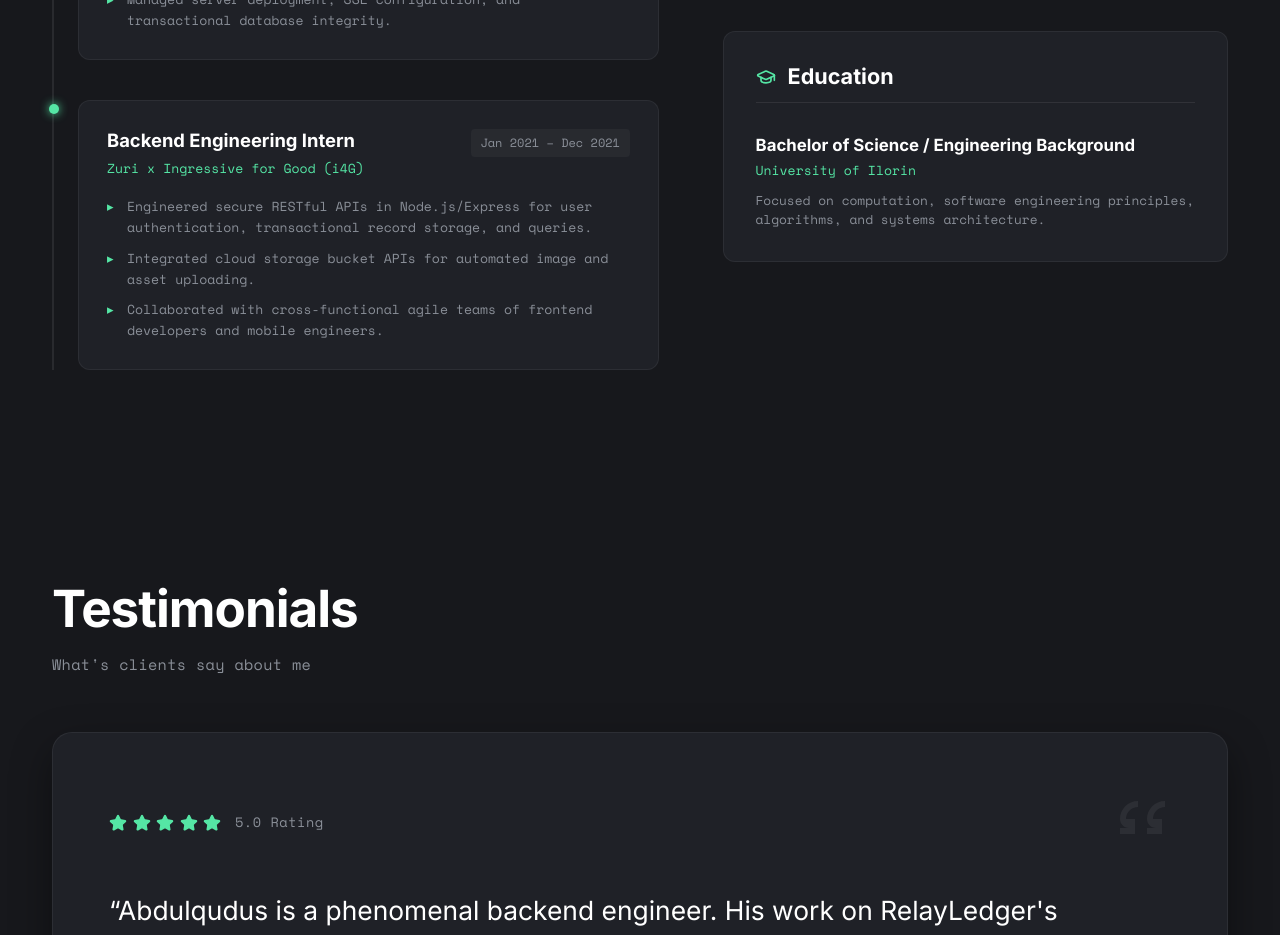
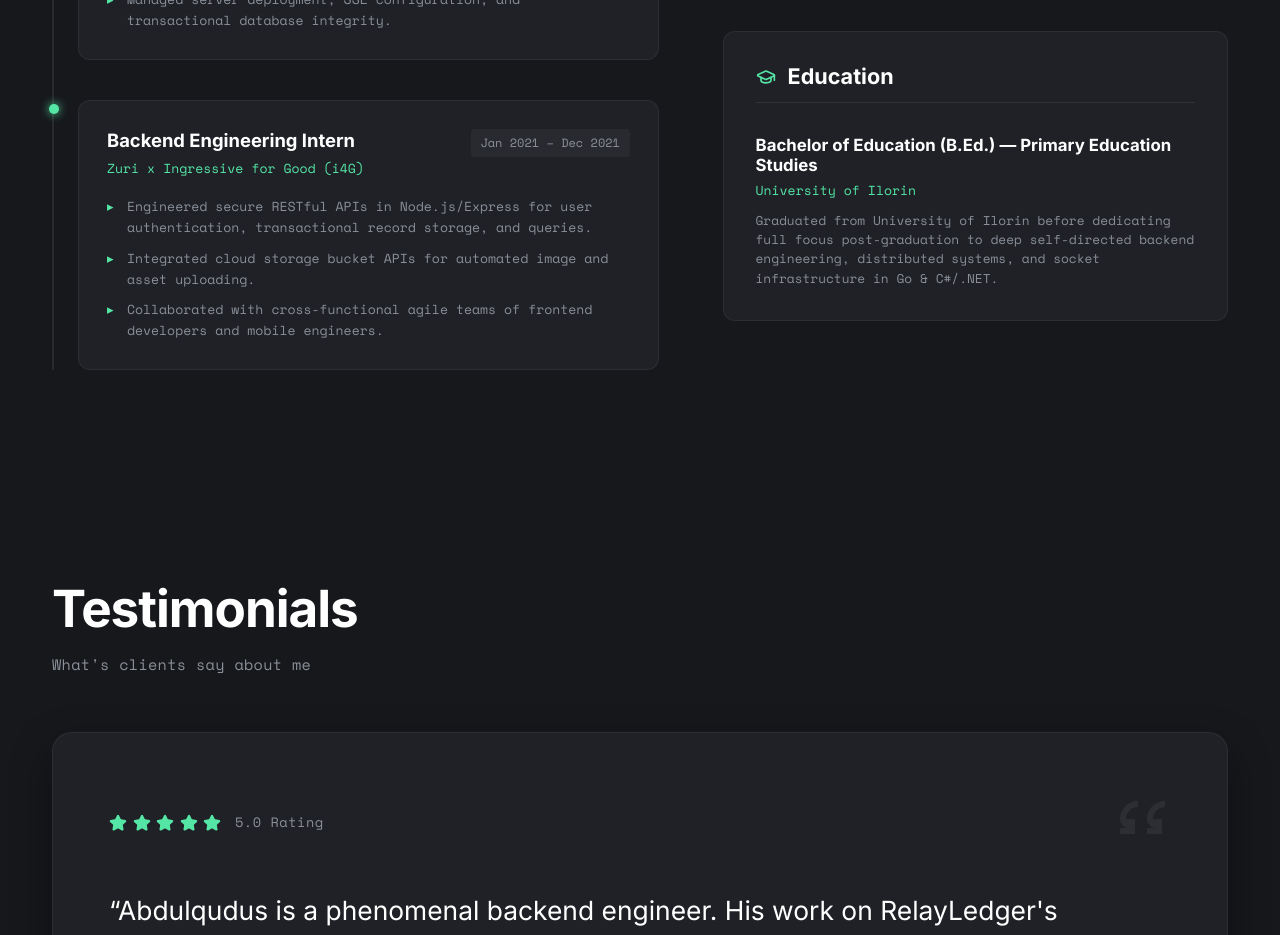
Before and after one commit to devvyhac/devvyhac, a React (Vite) app: page / in a window 1280 px wide. Shown: the part 4840-5775 px from the top of the page. Built offline with nearby package versions, Linux system fonts and the light colour scheme; a web font is replaced by a local one.

Commit message:
docs: accurately update education background to B.Ed. Primary Education Studies at University of Ilorin

```diff
--- a/src/data/devvyhacPortfolioData.js
+++ b/src/data/devvyhacPortfolioData.js
@@ -345,10 +345,11 @@ export const fullCvData = {
   ],
   education: [
     {
-      degree: 'Bachelor of Science / Engineering Background',
+      degree: 'Bachelor of Education (B.Ed.) — Primary Education Studies',
       school: 'University of Ilorin',
       location: 'Ilorin, Nigeria',
-      notes: 'Focused on computation, software engineering principles, algorithms, and systems architecture.',
+      notes:
+        'Graduated from University of Ilorin before dedicating full focus post-graduation to deep self-directed backend engineering, distributed systems, and socket infrastructure in Go & C#/.NET.',
     },
   ],
 };
```
